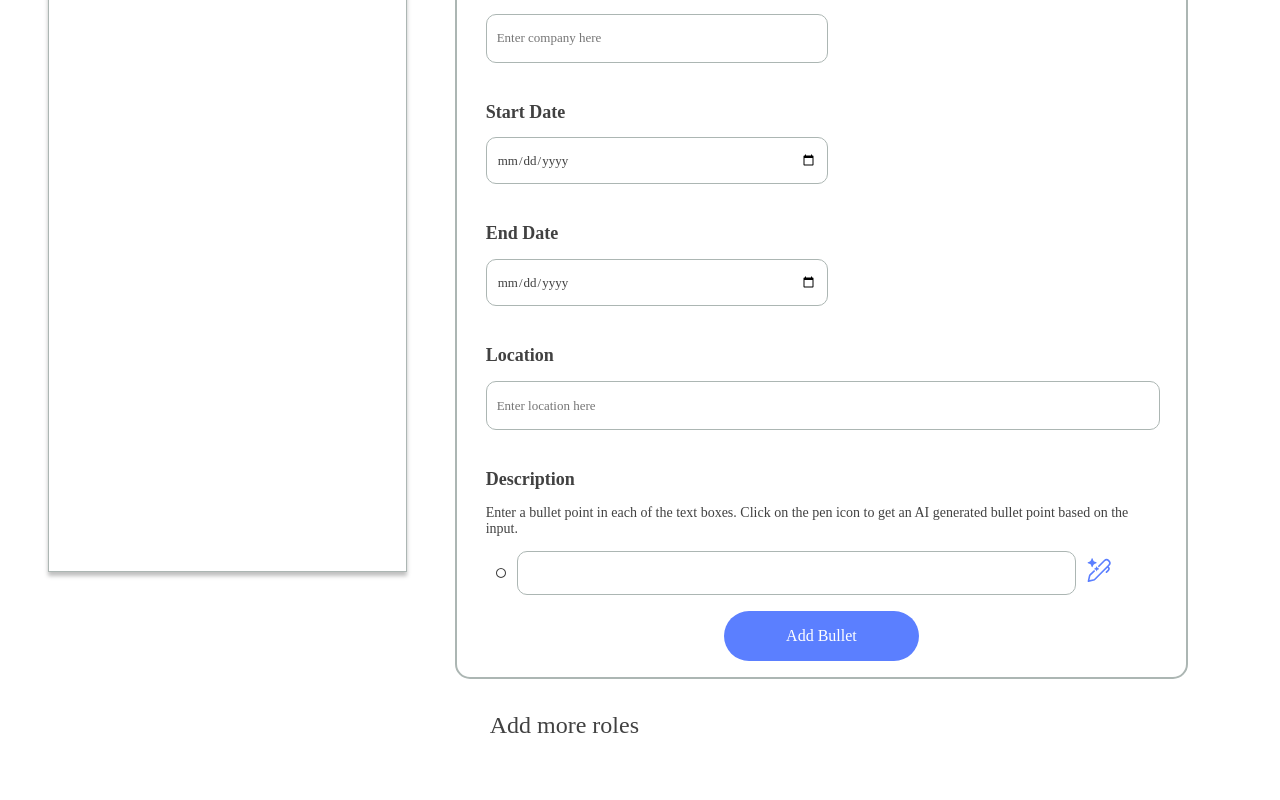
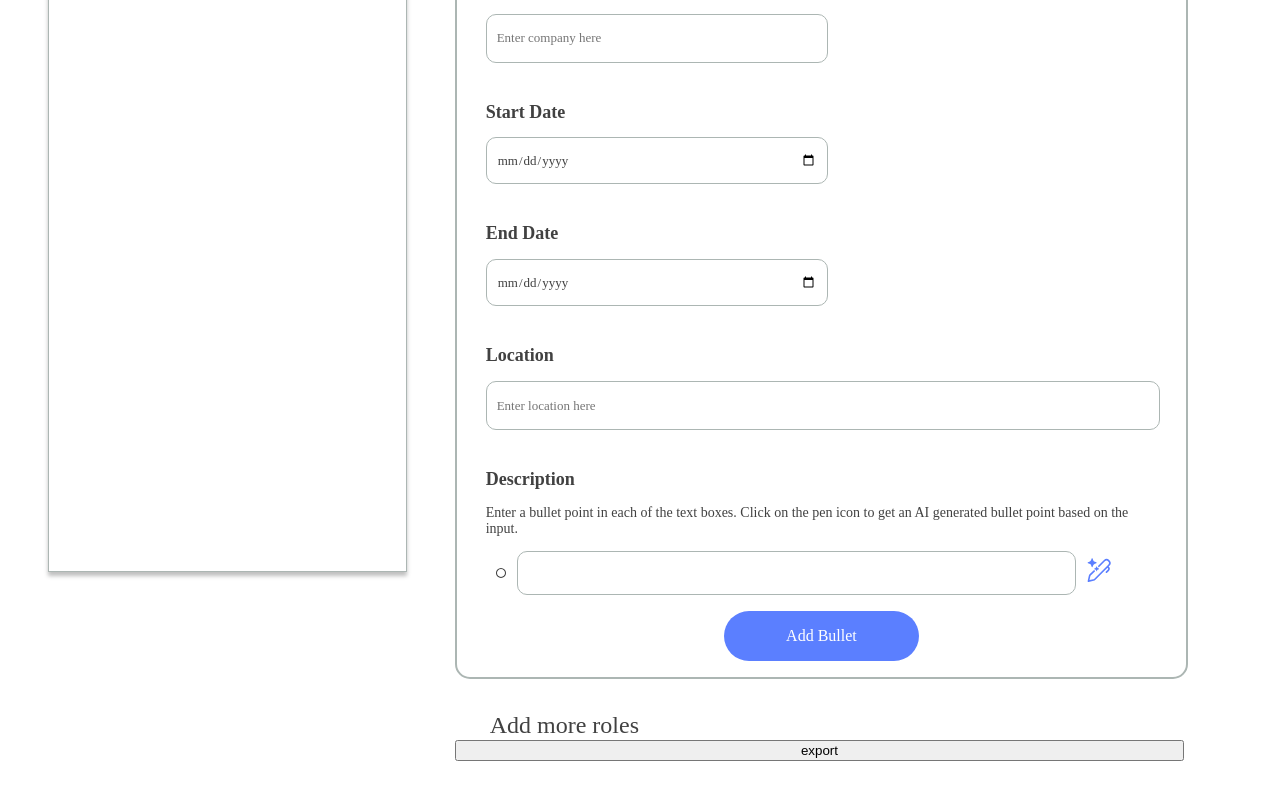
Before and after one commit to dorothyle/resume-generator, a React (Vite) app: page / in a window 1280 px wide. Shown: the part 278-1078 px from the top of the page. Built offline with nearby package versions, Linux system fonts and the light colour scheme; some icons are missing; a web font is replaced by a local one.

Commit message:
add export file button functionality

```diff
--- a/package.json
+++ b/package.json
@@ -11,6 +11,7 @@
   },
   "dependencies": {
     "@iconify/react": "^4.1.1",
+    "file-saver": "^2.0.5",
     "react": "^18.2.0",
     "react-dom": "^18.2.0"
   },
--- a/src/App.jsx
+++ b/src/App.jsx
@@ -1,5 +1,6 @@
 import { useState } from "react";
 import { Icon } from "@iconify/react";
+import { saveAs } from "file-saver";
 import ExperienceForm from "./ExperienceForm";
 import Preview from "./Preview";
 import "./App.css";
@@ -35,6 +36,31 @@ function App() {
     nextId++;
   }
 
+  const formatDates = (experience) => {
+    let startDate = new Date(experience.startDate.split("-"));
+    let endDate = new Date(experience.endDate.split("-"));
+    let months = ["Jan","Feb","Mar","Apr","May","Jun","July","Aug","Sep","Oct","Nov","Dec"];
+    startDate = `${months[startDate.getMonth()]} ${startDate.getFullYear()}`;
+    endDate = `${months[endDate.getMonth()]} ${endDate.getFullYear()}`;
+    return [startDate, endDate];
+  };
+
+  const exportFile = () => {
+    let resumeString = "";
+    for (let exp = 0; exp < experienceList.length; exp++) {
+      let [startDateStr, endDateStr] = formatDates(experienceList[exp]);
+      resumeString += experienceList[exp].role + "\n" + experienceList[exp].company + "\n" + startDateStr + " - " + endDateStr + "\n" + experienceList[exp].location + "\n";
+      for (let bullet = 0; bullet < experienceList[exp].bulletPoints.length; bullet++) {
+        resumeString += "• " + experienceList[exp].bulletPoints[bullet].text + "\n";
+      }
+      resumeString += "\n";
+    }
+
+    console.log(resumeString);
+    var blob = new Blob([resumeString], { type: "text/plain;charset=utf-8" });
+    saveAs(blob, "resume.txt");
+  }
+
   return (
     <div className="app-container">
       <Preview experienceList={experienceList} />
@@ -47,7 +73,8 @@ function App() {
           <Icon icon={plusIcon} id="plusIcon" />
           <button onClick={() => handleAddRole()}>Add more roles</button>
         </div>
-      </div>
+       <button onClick={exportFile} >export</button>
+     </div>
     </div>
   );
 }
```
Also changed, not shown: 1 other file (tests, documents, lock files or other folders).
